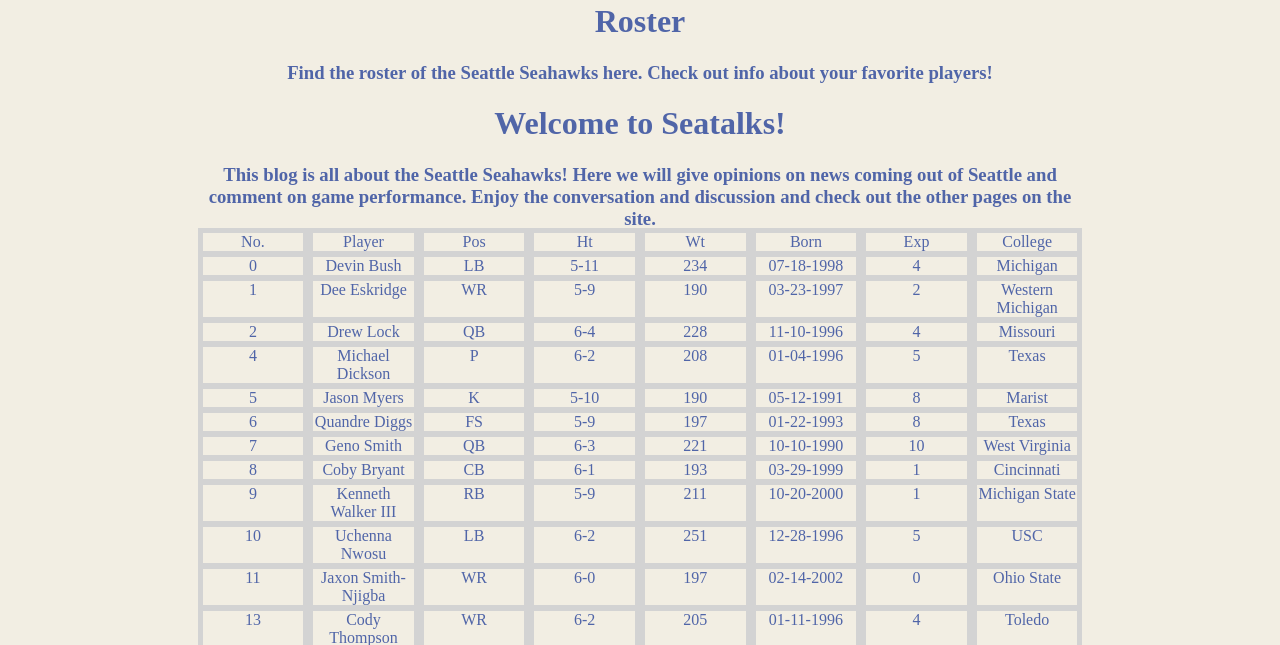
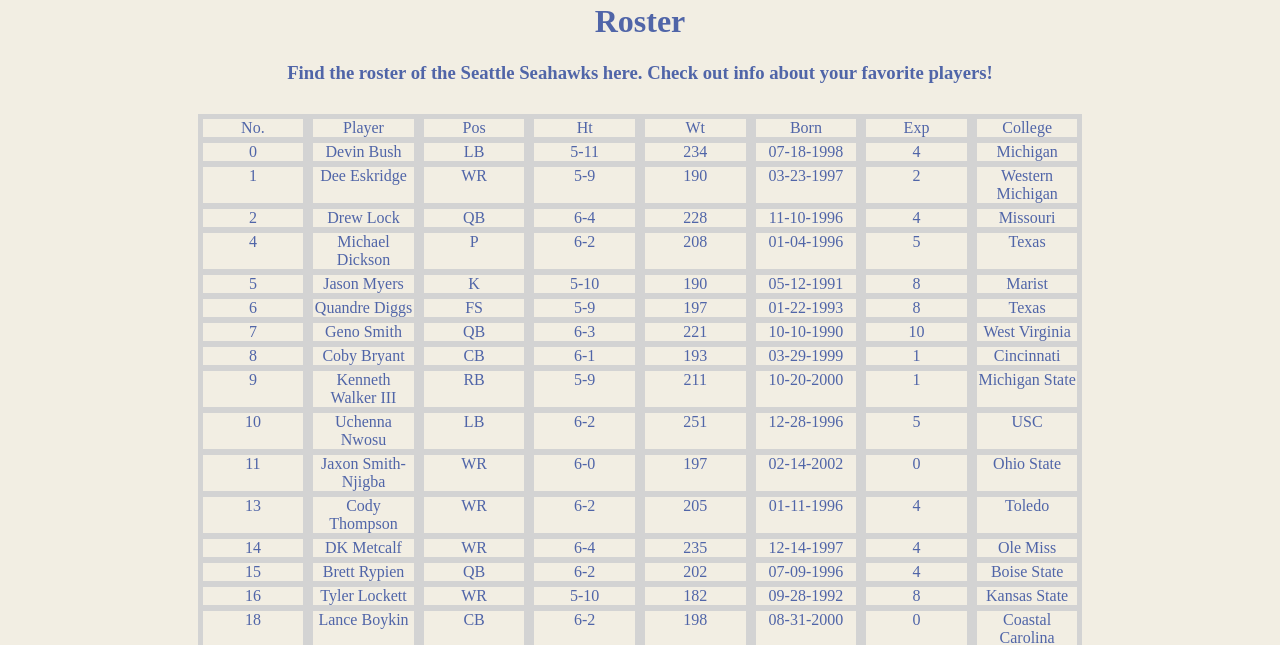
Before and after one commit to bradenh77/seatalks, a plain HTML site: page seatalk/roster-schedule.html in a window 1280 px wide. Shown: the part 150-795 px from the top of the page. Drawn offline with Linux system fonts and the light colour scheme; a web font is replaced by a local one.

Commit message:
fixing some bugs

```diff
--- a/seatalk/roster-schedule.html
+++ b/seatalk/roster-schedule.html
@@ -25,13 +25,7 @@
         </h3>
     </div>
     <button onclick="topFunction()" id="myBtn" title="Go to top">Top</button>
-    <div class="title-heading">
-        <h1>Welcome to Seatalks!</h1>
-        <h3>This blog is all about the Seattle Seahawks! Here we will give opinions on news coming out of Seattle
-            and comment on game performance. Enjoy the conversation and discussion and check out the other pages
-            on the site.
-        </h3>
-    </div>
+
     <div class="roster">
 
         <p class="no">No.</p>	<p class="player">Player</p>	            <p class="pos">Pos</p>	    <p class="ht">Ht</p>	    <p class="wt">Wt</p>	<p class="born">Born</p>	<p class="exp">Exp</p>	<p class="college">College</p>
--- a/seatalk/styles/styles.css
+++ b/seatalk/styles/styles.css
@@ -90,6 +90,7 @@ main {
 }
 
 .roster {
+    margin-top: 50px;
     display: grid;
     grid-template-columns: 1fr 1fr 1fr 1fr 1fr 1fr 1fr 1fr;
 }
@@ -143,7 +144,7 @@ main {
 }
 
 .schedule {
-    margin-top: 25px;
+    margin-top: 50px;
     display: grid;
     grid-template-columns: 1fr 1fr 1fr 1fr;
 }
```
